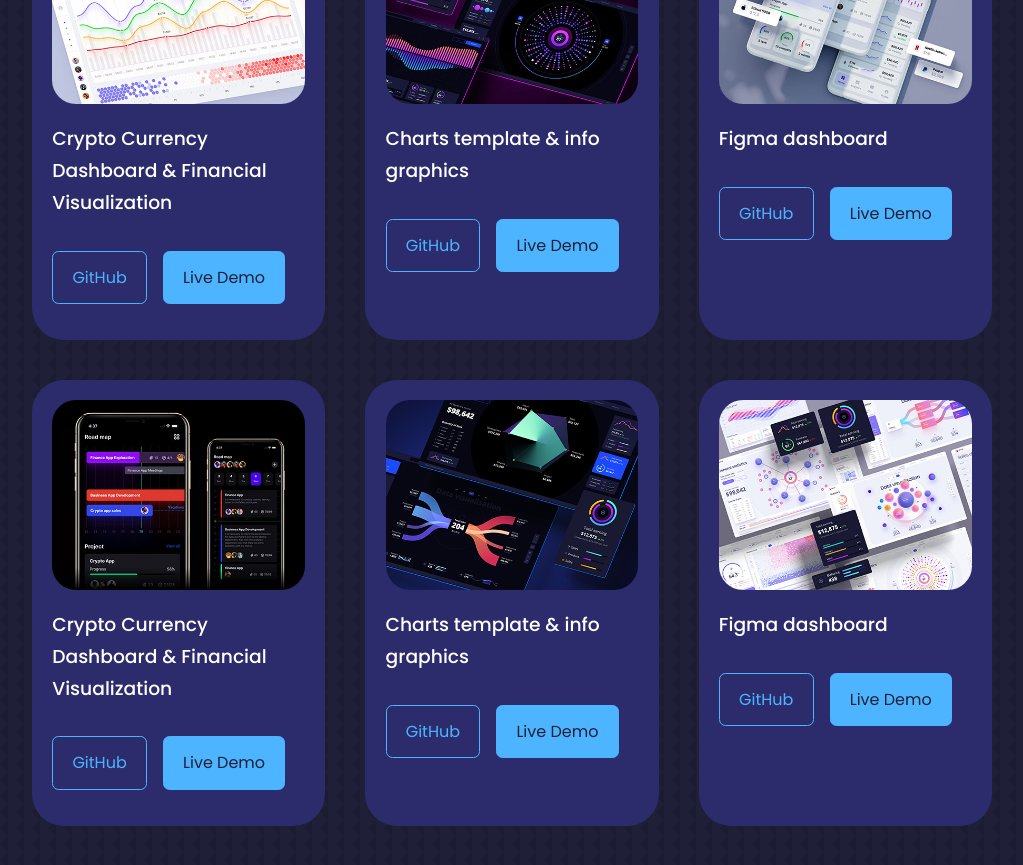
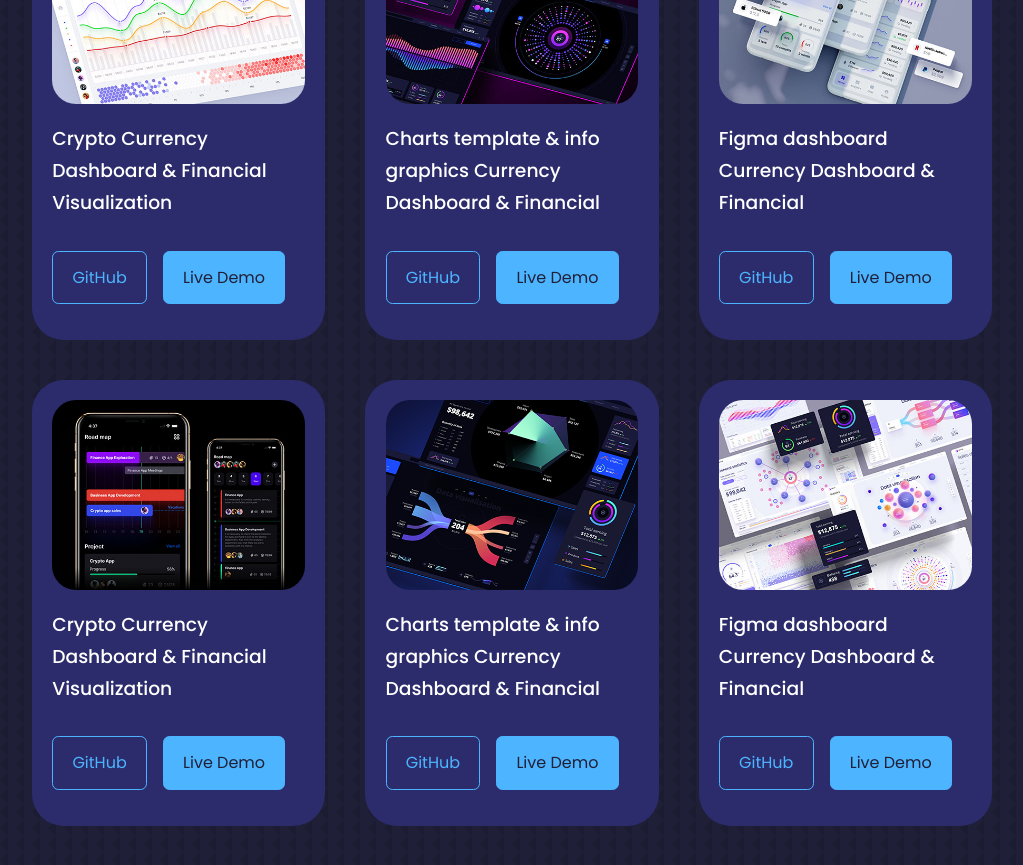
Before and after one commit to GiuliaIvan/portfolio-updatedVersion, a React (Create React App) app: page / in a window 1280 px wide. Shown: the part 3340-4205 px from the top of the page, without its empty margins (128-1151 px from the left). Built offline with nearby package versions, Linux system fonts and the light colour scheme.

Commit message:
Update Portfolio.jsx

```diff
--- a/src/components/portfolio/Portfolio.jsx
+++ b/src/components/portfolio/Portfolio.jsx
@@ -19,7 +19,7 @@ const data = [
   {
     id: 2,
     image: IMG2,
-    title: 'Charts template & info graphics',
+    title: 'Charts template & info graphics Currency Dashboard & Financial',
     github: 'https://github.com',
     demo: 'https://dribbble.com/shots/21455433-Orion-UI-kit-data-visualization-and-charts-templates-for-Figma'
   },
@@ -27,7 +27,7 @@ const data = [
   {
     id: 3,
     image: IMG3,
-    title: 'Figma dashboard',
+    title: 'Figma dashboard Currency Dashboard & Financial',
     github: 'https://github.com',
     demo: 'https://dribbble.com/shots/21455433-Orion-UI-kit-data-visualization-and-charts-templates-for-Figma'
   },
@@ -43,7 +43,7 @@ const data = [
   {
     id: 5,
     image: IMG5,
-    title: 'Charts template & info graphics',
+    title: 'Charts template & info graphics Currency Dashboard & Financial',
     github: 'https://github.com',
     demo: 'https://dribbble.com/shots/21455433-Orion-UI-kit-data-visualization-and-charts-templates-for-Figma'
   },
@@ -51,7 +51,7 @@ const data = [
   {
     id: 6,
     image: IMG6,
-    title: 'Figma dashboard',
+    title: 'Figma dashboard Currency Dashboard & Financial',
     github: 'https://github.com',
     demo: 'https://dribbble.com/shots/21455433-Orion-UI-kit-data-visualization-and-charts-templates-for-Figma'
   },
```
